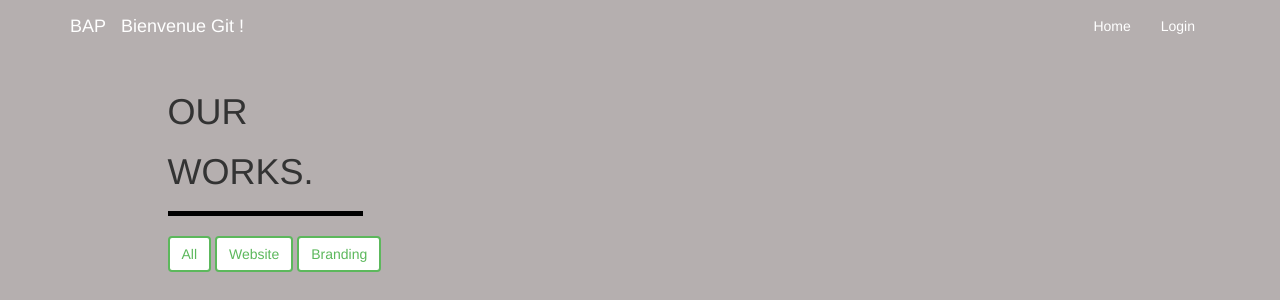
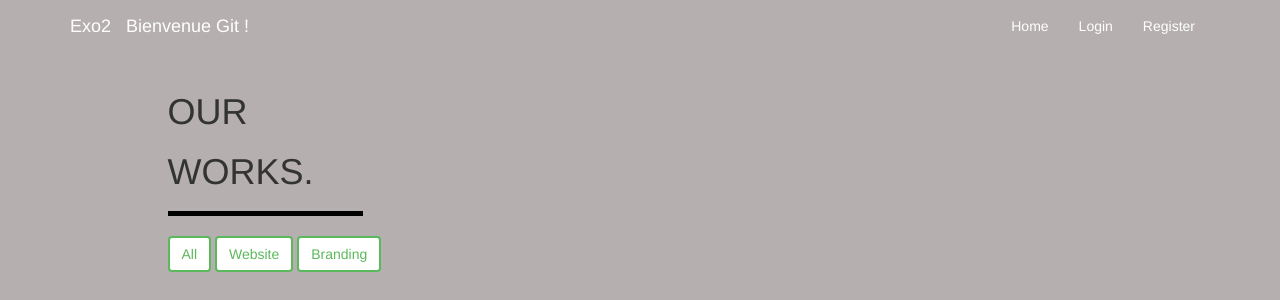
Before and after one commit to Waets/Semaine_Php, a PHP site: page / in a window 1280 px wide. Shown: the top 300 px of the page. Run offline with PHP 8.4, Linux system fonts and the light colour scheme; a user stored in the database is signed in; some libraries are stand-ins or nearby versions.

Commit message:
ajouts de liens dans header

```diff
--- a/index.php
+++ b/index.php
@@ -1,6 +1,6 @@
 <html>
 <head>
-    <title>BAPPOST</title>
+    <title>EXO2</title>
     <meta charset="">
     <meta name="viewport" content="width=device-width">
 
@@ -27,14 +27,15 @@
                     <span class="icon-bar"></span>
                     <span class="icon-bar"></span>
                 </button>
-                <a class="navbar-brand animated FadeInDown" href="#">BAP</a>
+                <a class="navbar-brand animated FadeInDown" href="#">Exo2</a>
                 <a class="navbar-brand" <?php session_start(); echo"<h2>Bienvenue ". $_SESSION['username'] . " !</h2>"; ?></a>
             </div>
     <!-- Collect the nav links, forms, and other content for toggling -->
                 <div class="collapse navbar-collapse" id="bs-example-navbar-collapse-1">
                 <ul class="nav navbar-nav navbar-right animated FadeInDown">
                     <li><a href="index.php">Home</a></li>
-                    <li><a href="register.php">Login</a></li>
+                    <li><a href="login.php">Login</a></li>
+                    <li><a href="register.php">Register</a></li>
                     </li>
                 </ul>
             </div><!-- /.navbar-collapse -->
```
